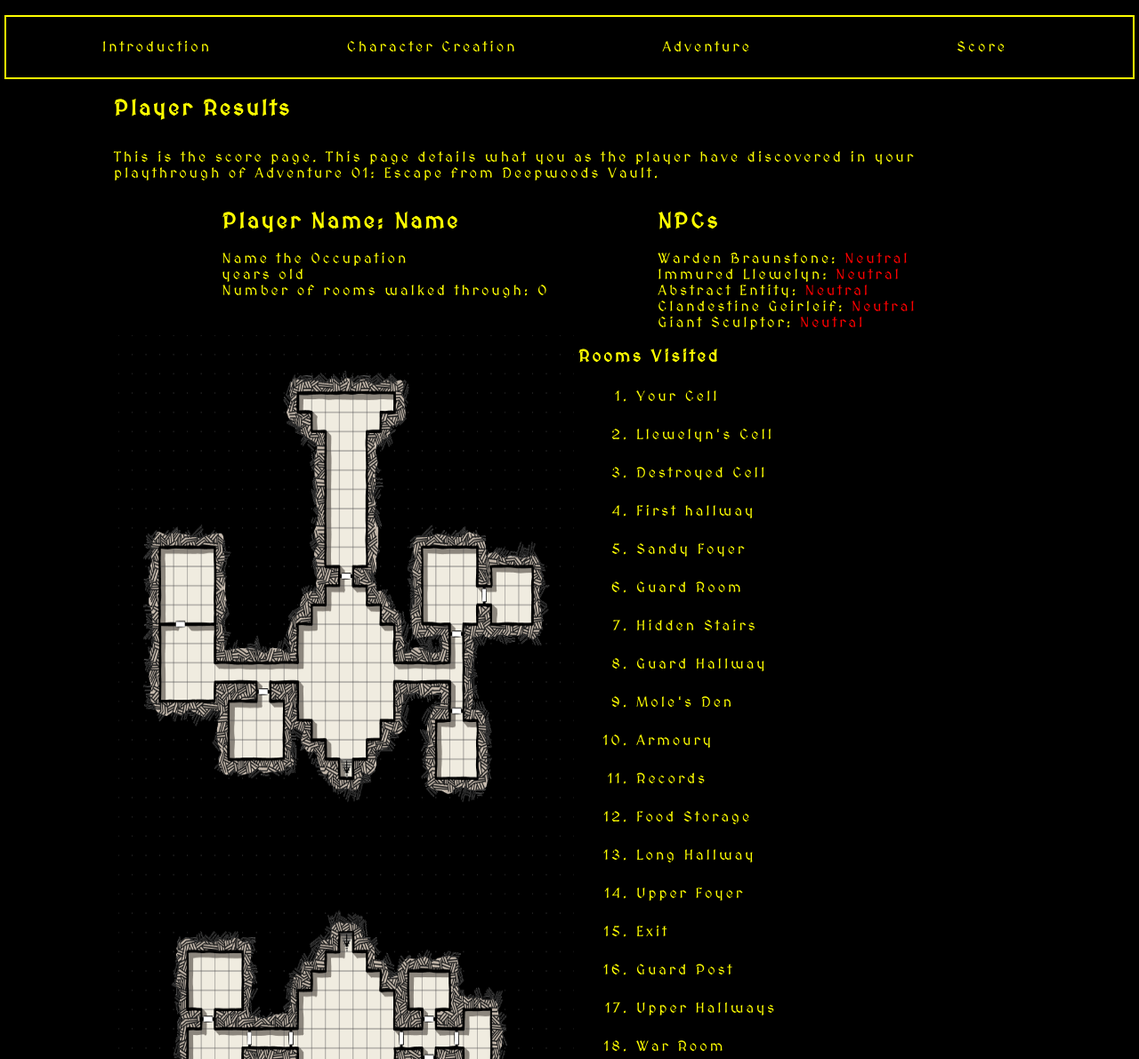
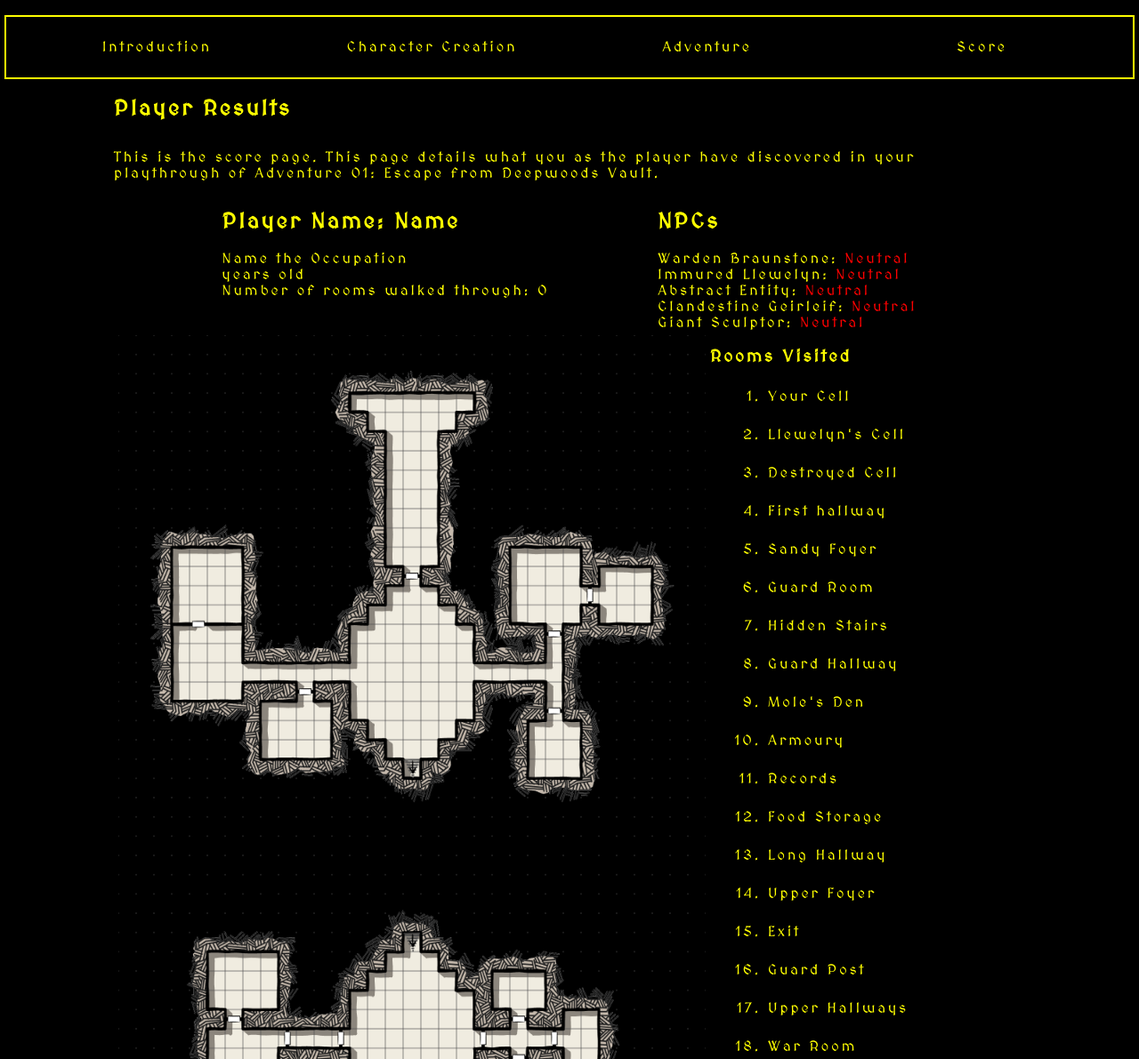
Before and after one commit to ChrisSmithArt/ChrisSmithArt.github.io, a plain HTML site: page score.html in a window 1280 px wide. Shown: the part 109-1300 px from the top of the page at 89% size. Drawn offline with Linux system fonts and the light colour scheme.

Commit message:
Add files via upload

```diff
--- a/main.css
+++ b/main.css
@@ -305,7 +305,10 @@ So anything bigger than 900px wide has the following styles applied to it
 }
 
 #mapIMG{
-    width: 50%;
+    width: 660px;
+    height: 1200px;
+    height: auto;
+    margin: 5px;
 }
 #scorePart1{
     display: flex;
```
